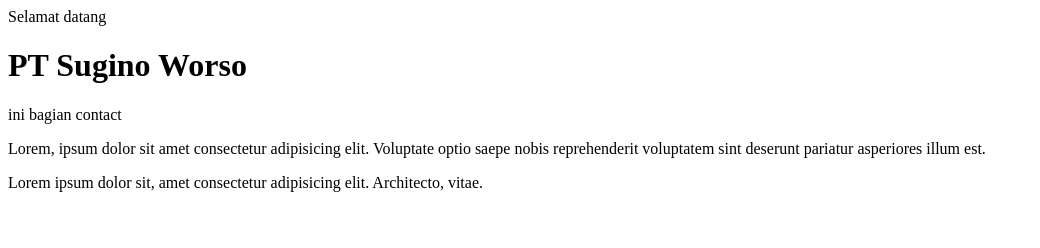
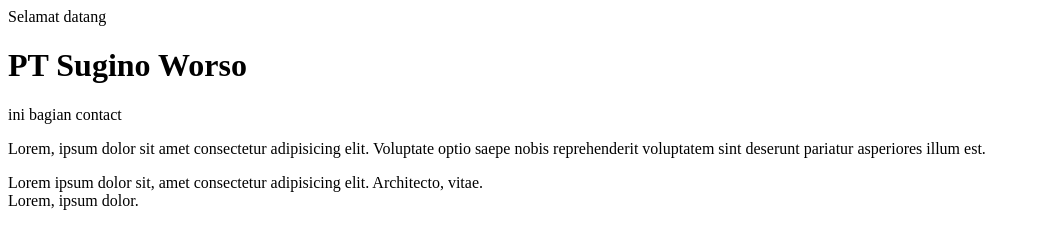
Before and after one commit to MarcelloNB/LearnBasicGit, a plain HTML site: page company profile/contact-us.html in a window 1280 px wide. Shown: the whole page, without its empty margins (0-1040 px from the left). Drawn offline with Linux system fonts and the light colour scheme.

Commit message:
menambahkan div1

```diff
--- a/company profile/contact-us.html
+++ b/company profile/contact-us.html
@@ -15,5 +15,6 @@
     <a href="https://youtube.com/shorts/APnXTj5FB6Q?si=OAoyJpFj9ek-uIb9"></a>
     <form action=""></form>
     <footer> Lorem ipsum dolor sit, amet consectetur adipisicing elit. Architecto, vitae.</footer>
+    <div>Lorem, ipsum dolor.</div>
 </body>
 </html>
```
